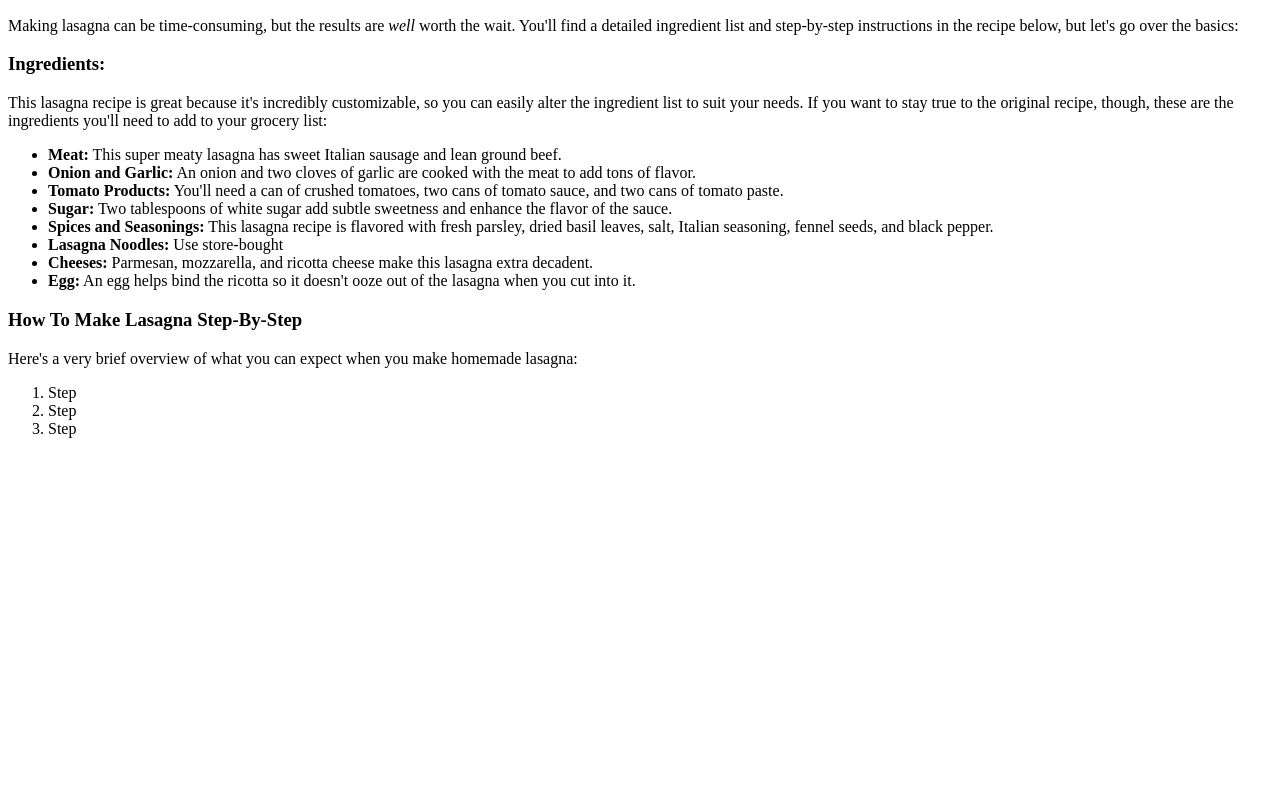
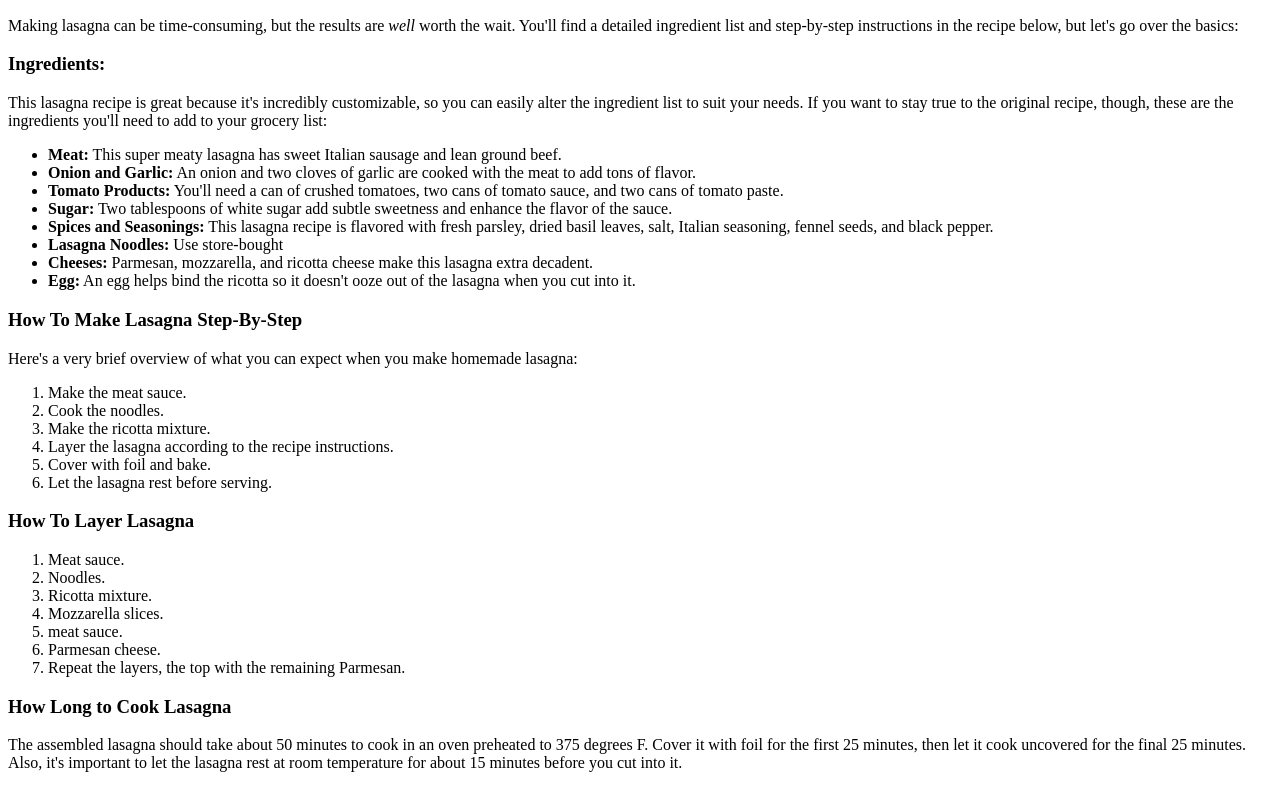
Before and after one commit to csjondev/odin-recipes, a plain HTML site: page recipes/lasagna.html in a window 1280 px wide. Shown: the part 634-1422 px from the top of the page. Before the commit the page ends 1088 px from the top, so only its background shows below. Drawn offline with Linux system fonts and the light colour scheme.

Commit message:
Completed lasagna.html.

```diff
--- a/recipes/lasagna.html
+++ b/recipes/lasagna.html
@@ -60,10 +60,32 @@
 			Here's a very brief overview of what you can expect when you make homemade lasagna:
 		</p>
 
-		<ol class="steps-list">
-			<li>Step</li>
-			<li>Step</li>
-			<li>Step</li>
+		<ol class="steps-overview-list">
+			<li>Make the meat sauce.</li>
+			<li>Cook the noodles.</li>
+			<li>Make the ricotta mixture.</li>
+			<li>Layer the lasagna according to the recipe instructions.</li>
+			<li>Cover with foil and bake.</li>
+			<li>Let the lasagna rest before serving.</li>
 		</ol>
+
+		<h3>How To Layer Lasagna</h3>
+		<ol class="steps-layer-list">
+			<li>Meat sauce.</li>
+			<li>Noodles.</li>
+			<li>Ricotta mixture.</li>
+			<li>Mozzarella slices.</li>
+			<li>meat sauce.</li>
+			<li>Parmesan cheese.</li>
+			<li>Repeat the layers, the top with the remaining Parmesan.</li>
+		</ol>
+
+		<h3>How Long to Cook Lasagna</h3>
+		<p class="fourth-text">
+			The assembled lasagna should take about 50 minutes to cook in an oven preheated to 375
+			degrees F. Cover it with foil for the first 25 minutes, then let it cook uncovered for
+			the final 25 minutes. Also, it's important to let the lasagna rest at room temperature
+			for about 15 minutes before you cut into it.
+		</p>
 	</body>
 </html>
```
